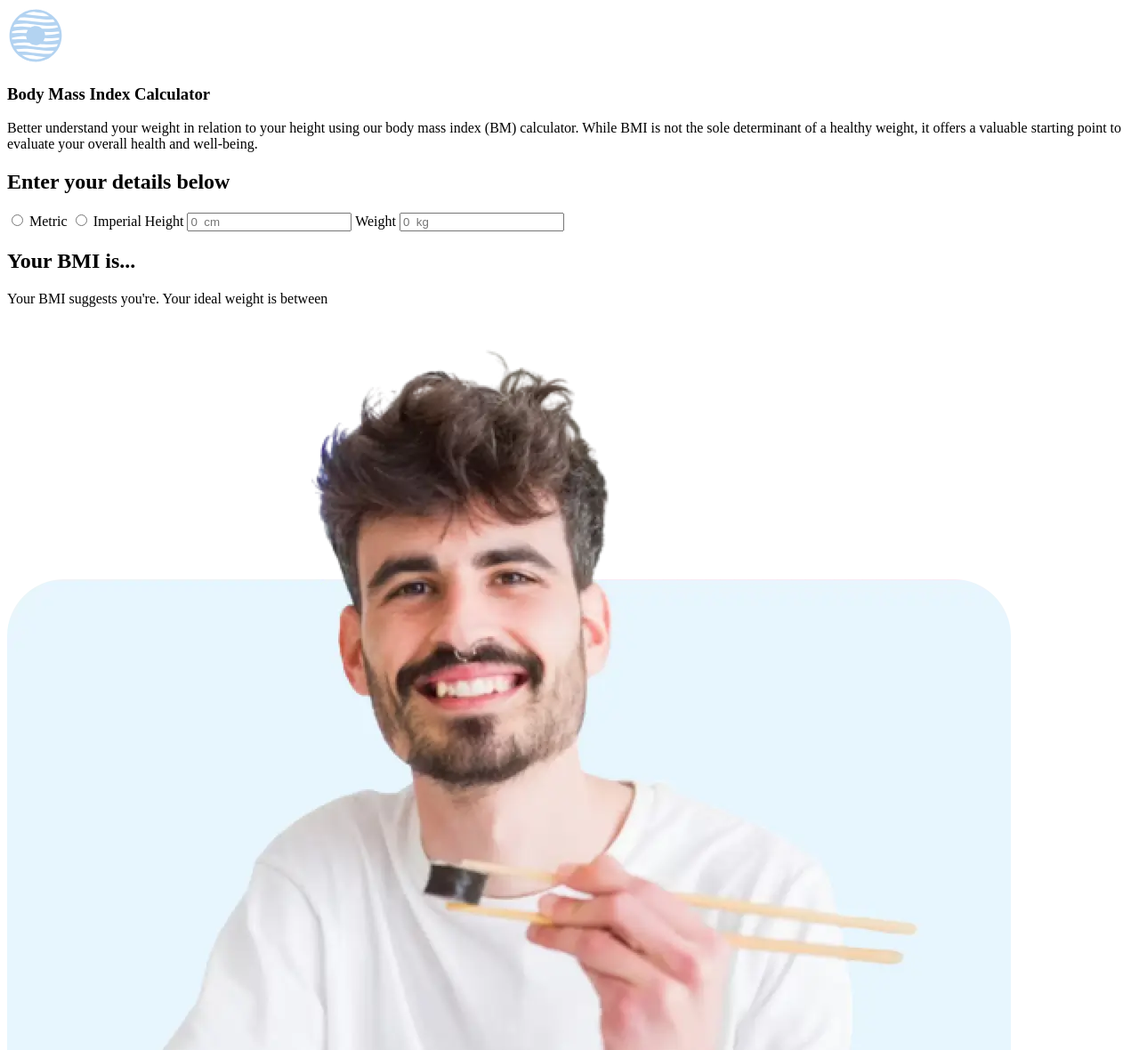
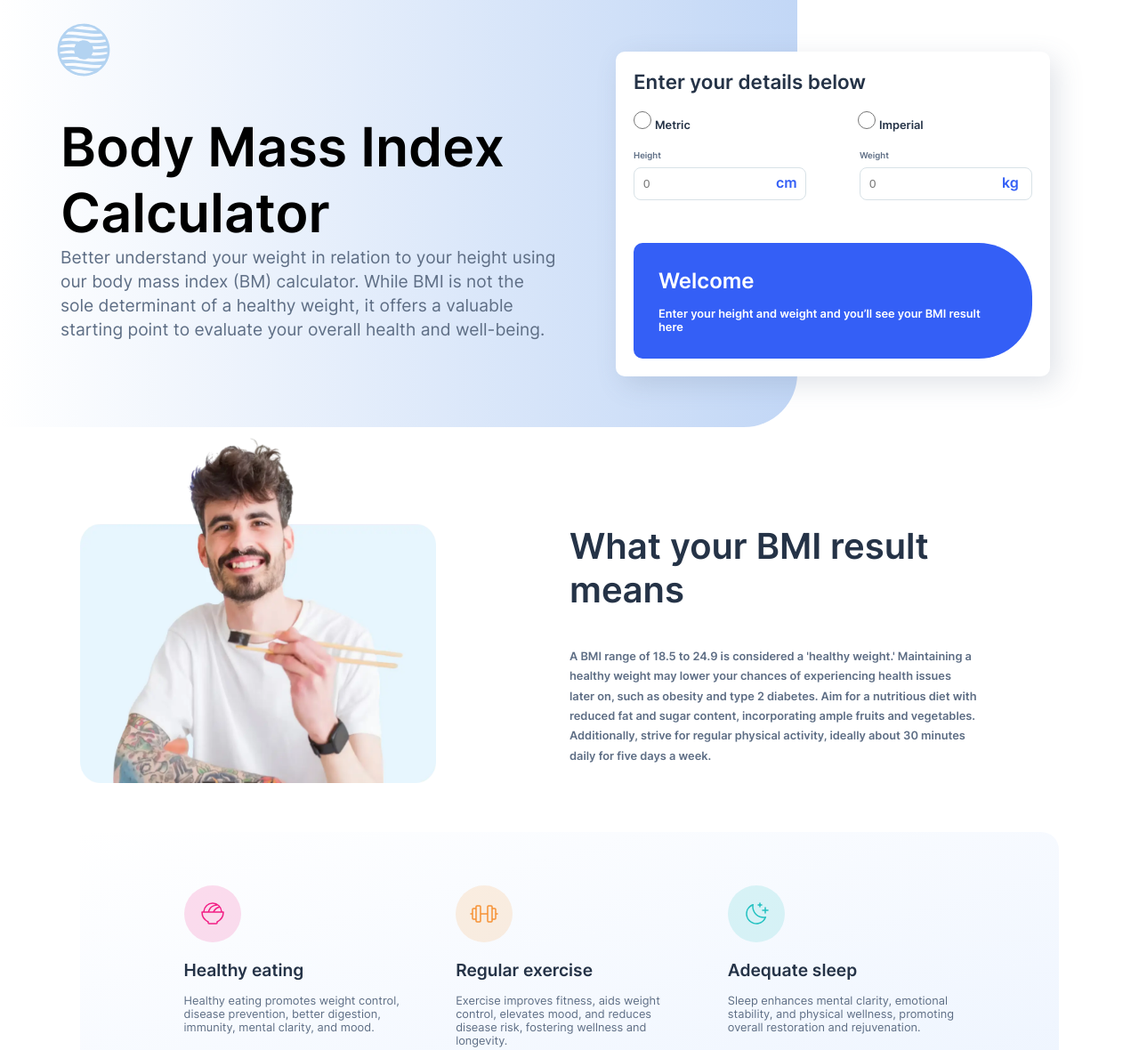
Before and after one commit to ivanilsonfelix/bmi-calculator, a plain HTML site: page starter-code/index.html in a window 1280 px wide. Shown: the top 1180 px of the page at 89% size. Drawn offline with Linux system fonts and the light colour scheme.

Commit message:
terminando main

```diff
--- a/starter-code/css/style.css
+++ b/starter-code/css/style.css
@@ -1,13 +1,226 @@
-*{
+/*  configurações de estilização */
+
+* {
     margin: 0;
     padding: 0;
     box-sizing: border-box;
 }
+
 @font-face {
-    font-family: inter-semibold;
+    font-family: Inter-SemiBold;
     src: url(../assets/fonts/static/Inter-SemiBold.ttf);
 }
+
 @font-face {
-    font-family: inter-regular;
+    font-family: Inter-Regular;
     src: url(../assets/fonts/static/Inter-Regular.ttf);
 }
+
+:root {
+    --blue: #345FF6;
+    --gunmetal: #253347;
+    --darkEletricBlue: #5E6E85;
+    --borders: #D8E2E7;
+    --pureWhite: #FFFFFF;
+}
+
+.container-grid {
+    max-width: 1100px;
+    margin: 0 auto;
+}
+
+/* inicio da estilização */
+.banner-flex__title {
+    font-family: Inter-Semibold;
+    font-size: 3.8rem;
+}
+
+.banner-flex__paragraf {
+    font-size: 1.2rem;
+    font-family: Inter-Regular;
+    color: var(--darkEletricBlue);
+    line-height: 1.4em;
+}
+
+.banner-flex {
+    background-image: linear-gradient(to left, rgb(194, 215, 246), rgba(214, 252, 254, 0%));
+    width: 56em;
+    height: 30em;
+    border-radius: 0 0 60px 0;
+    display: flex;
+    align-items: center;
+    justify-content: center;
+    flex-direction: column;
+}
+
+.banner-flex>img {
+    position: relative;
+    bottom: 40px;
+    right: 39.5%;
+}
+
+.banner-flex__style {
+    width: 35em;
+    height: 18em;
+    margin-right: 200px;
+}
+
+/* estilização do formulário */
+
+.form-position {
+    position: absolute;
+    right: 100px;
+    background-color: var(--pureWhite);
+    border-radius: 10px;
+    border-color: var(--borders);
+    box-shadow: 8px 9px 30px #5e6e852f;
+    padding: 20px;
+}
+
+form {
+    display: flex;
+    flex-direction: column;
+    font-family: Inter-SemiBold;
+    gap: 20px;
+}
+
+form>h1 {
+    font-size: 1.4rem;
+    color: var(--gunmetal);
+}
+
+label {
+    font-size: .8rem;
+    color: var(--gunmetal);
+}
+
+.form-position__radio {
+    display: grid;
+    grid-template-columns: 1fr 1fr;
+    gap: 56px;
+    /* justify-content: space-between */
+}
+
+.form-position__values {
+    display: grid;
+    grid-template-columns: 1fr 1fr;
+    gap: 60px;
+}
+
+.form-position__values-flex {
+    display: flex;
+    flex-direction: column;
+    gap: 8px;
+}
+
+.form-position__values-flex>p {
+    position: relative;
+    bottom: 38px;
+    left: 150px;
+    background-color: white;
+    width: 33px;
+    padding-left: 10px;
+    color: var(--blue);
+    font-family: Inter-SemiBold;
+}
+
+.form-position__values-flex>label {
+    color: #5E6E85;
+    font-size: .6rem;
+}
+
+.form-position__values-flex>input {
+    padding: 10px;
+    border-radius: 8px;
+    outline: none;
+    border: 1px solid var(--borders);
+}
+
+input[type="number"]::-webkit-inner-spin-button,
+input[type="number"]::-webkit-outer-spin-button {
+    -webkit-appearance: none;
+    margin: 0;
+}
+
+input[type="radio"] {
+    accent-color: var(--blue);
+    height: 20px;
+    width: 20px;
+}
+
+.form-position__infoStyle {
+    background-color: var(--blue);
+    width: 28em;
+    padding: 28px;
+    color: var(--pureWhite);
+    border-radius: 10px 60px 60px 10px;
+}
+
+.form-position__infoStyle>p {
+    font-size: .8rem;
+}
+
+/* estilizando main */
+
+.mean-bmi{
+    display: flex;
+    align-items: center;
+    gap: 150px;
+}
+
+.mean-bmi>img{
+    width: 25em;
+    height: 25em;
+}
+
+.mean-bmi__flex{
+    font-family: Inter-SemiBold;
+    width: 460px;
+    height: 300px;
+    display: flex;
+    flex-direction: column;
+    justify-content: center;
+    gap: 40px;
+}
+
+.mean-bmi__flex>h1{
+    font-size: 2.5rem;
+    color: var(--gunmetal);
+    margin-top: 90px;
+}
+
+.mean-bmi__flex>p{
+    font-size: .8rem;
+    color: var(--darkEletricBlue);
+    line-height: 1.4rem;
+}
+
+.cards-flex{
+    margin-top: 5%;
+    display: grid;
+    grid-template-columns: repeat(auto-fill, minmax(250px, 1fr ));
+    background-image: linear-gradient(to bottom right, rgba(214, 252, 254, 0%), rgba(214, 230, 254, 0.431));
+    padding: 60px 116.5px 60px 116.5px;
+    border-radius: 0 20px 20px 0;
+    gap: 50px;
+}
+
+.cards-flex__style img,h2{
+    margin-bottom: 15px;
+}
+
+.cards-flex__style h2{
+    font-family: Inter-SemiBold;
+    font-size: 1.2rem;
+    color: var(--gunmetal);
+}
+
+.cards-flex__style p {
+    font-family: Inter-Regular;
+    font-size: .8rem;
+    color: var(--darkEletricBlue);
+}
+.footer-cards_flex{
+    display: grid;
+    grid-template-columns: ;
+}
--- a/starter-code/index.html
+++ b/starter-code/index.html
@@ -1,89 +1,143 @@
 <!DOCTYPE html>
-<html lang="en">
+<html lang="pt-BR">
+
 <head>
   <meta charset="UTF-8">
   <meta name="viewport" content="width=device-width, initial-scale=1.0">
 
   <link rel="icon" type="image/png" sizes="32x32" href="./assets/images/favicon-32x32.png">
+  <link rel="stylesheet" href="./css/style.css">
 
+  <script src="./scripts/script.js"></script>
   <title>Frontend Mentor | Body Mass Index Calculator</title>
 </head>
+
 <body>
+  <header class="banner-flex">
+    <img src="./assets/images/logo.svg" alt="Logo do site">
 
-  <main>
-    <section class="container">
-      <div class="logo">
-        <img src="./assets/images/logo.svg" alt="Logo">
-      </div>
-      <nav class="titulo">
-        <h1>Body Mass Index Calculator</h1>
-        <p>Better understand your weight in relation to your height using our
+    <section class="banner-flex__style">
+      <h1 class="banner-flex__title">
+        Body Mass Index Calculator
+      </h1>
+
+      <p class="banner-flex__paragraf">
+        Better understand your weight in relation to your height using our
         body mass index (BM) calculator. While BMI is not the sole determinant
         of a healthy weight, it offers a valuable starting point to evaluate
-          your overall health and well-being.</p>
-      </nav>
-      <form class="formulario">
-        <h1> Enter your details below</h1>
-        <input type="radio" name="details">
-        <label for="details">Metric</label>
-        <input type="radio" name="details">
-        <label for="details">Imperial</label>
-        <label for="height">Height</label>
-        <input type="number" name="cm" id=""  placeholder="0  cm">
-        <label for="weight">Weight</label>
-        <input type="number" name="kg" id=""  placeholder="0  kg">
+        your overall health and well-being.
+      </p>
+    </section>
+
+    <section class="form-position">
+      <form action="">
+
+        <h1>
+          Enter your details below
+        </h1>
+
+        <div class="form-position__radio">
+          <div>
+            <input type="radio" name="select" id="" value="Metric">
+            <label for="metric"> Metric</label>
+          </div>
+          <div>
+            <input type="radio" name="select" id="" value="Imperial">
+            <label for="imperial">Imperial</label>
+          </div>
+        </div>
+
+        <div class="form-position__values">
+          <div class="form-position__values-flex">
+            <label for="">Height</label>
+            <input type="number" name="height" id="height" placeholder="0" step="0.01" min="0.1" max="10">
+            <p>
+              cm
+            </p>
+          </div>
+
+          <div class="form-position__values-flex">
+            <label for="">Weight</label>
+            <input type="number" name="Weight" id="Weight" placeholder="0" step="0.01" min="0.1" max="500">
+            <p>
+              kg
+            </p>
+          </div>
+        </div>
+
+        <div class="form-position__infoStyle">
+          <h2>Welcome</h2>
+          <p>Enter your height and weight and you’ll see your BMI result here</p>
+        </div>
       </form>
-      <div class="form">
-        <h1>Your BMI is...</h1>
-        <p>Your BMI suggests you're.
-          Your ideal weight is between </p>
+    </section>
+  </header>
+  <main>
 
-      </div>
-      <article class="main">
-          <img src="./assets/images/image-man-eating.webp" alt="">
+    <section class="container-grid">
+      <section class="mean-bmi">
+        <img src="./assets/images/image-man-eating.webp" alt="homem comendo um sushi gostoso">
 
+        <article class="mean-bmi__flex">
           <h1>What your BMI result means</h1>
+
           <p>A BMI range of 18.5 to 24.9 is considered a 'healthy weight.' Maintaining a
             healthy weight may lower your chances of experiencing health issues later on,
             such as obesity and type 2 diabetes. Aim for a nutritious diet with reduced
             fat and sugar content, incorporating ample fruits and vegetables. Additionally,
             strive for regular physical activity, ideally about 30 minutes daily for
             five days a week.</p>
+        </article>
+      </section>
 
+
+      <section class="cards-flex">
+
+        <article class="cards-flex__style">
+          <img src="./assets/images/icon-eating.svg" alt="">
+
+          <h2>Healthy eating</h2>
+
+          <p> Healthy eating promotes weight control, disease prevention, better digestion, immunity, mental clarity,
+            and mood.</p>
         </article>
-      <section class="container-item">
-        <div>
-          <img src="./assets/images/icon-eating.svg" alt="">
-          <h1>Healthy eating</h1>
-          <p>Healthy eating promotes weight control, disease prevention, better digestion,
-            immunity, mental clarity, and mood.</p>
-        </div>
-        <div>
+        <article class="cards-flex__style">
           <img src="./assets/images/icon-exercise.svg" alt="">
-          <h1>Regular exercise</h1>
-          <p>Exercise improves fitness, aids weight control, elevates mood, and reduces disease
-            risk, fostering wellness and longevity.</p>
-        </div>
-        <div>
+
+          <h2>Regular exercise</h2>
+
+          <p>Exercise improves fitness, aids weight control, elevates mood, and reduces disease risk, fostering wellness
+            and longevity.</p>
+        </article>
+        <article class="cards-flex__style">
           <img src="./assets/images/icon-sleep.svg" alt="">
-          <h1>Adequate sleep</h1>
-          <p>Sleep enhances mental clarity, emotional stability, and physical wellness, promoting
-            overall restoration and rejuvenation.</p>
-        </div>
+
+          <h2>Adequate sleep</h2>
+
+          <p> Sleep enhances mental clarity, emotional stability, and physical wellness, promoting overall restoration
+            and rejuvenation.</p>
+        </article>
+
       </section>
-      <section container-cards>
-        <nav>
-          <h1> Limitations of BMI</h1>
+    </section>
+
+  </main>
+  <footer class="footer-cards_flex">
+
+      <section class="footer-cards__flex">
+        <h1>Limitations of BMI</h1>
         <p>Although BMI is often a practical indicator of healthy weight, it is not suited for
           every person. Specific groups should carefully consider their BMI outcomes, and in
           certain cases, the measurement may not be beneficial to use.</p>
-          </nav>
-          <div>
+      </section>
+      <section>
+        <article class="footer-cards_flex_style1">
           <img src="./assets/images/icon-gender.svg" alt="">
           <h1>Gender</h1>
           <p>The development and body fat composition of girls and boys vary with age. Consequently,
             a child's age and gender are considered when evaluating their BMI.</p>
-          </div>
+        </article>
+        <article class="footer-cards_flex_style2">
           <div>
             <img src="./assets/images/icon-age.svg" alt="">
             <h1>Age</h1>
@@ -92,13 +146,15 @@
           </div>
           <div>
             <img src="./assets/images/icon-muscle.svg" alt="">
-            <h1>Muscle</h1>
+            <h1> Muscle</h1>
             <p>BMI may misclassify muscular individuals as overweight or obese, as it doesn't
               differentiate muscle from fat.</p>
           </div>
+        </article>
+        <article class="footer-cards_flex_style3">
           <div>
             <img src="./assets/images/icon-pregnancy.svg" alt="">
-            <h1> Pregnancy</h1>
+            <h1>Pregnancy</h1>
             <p>Expectant mothers experience weight gain due to their growing baby. Maintaining a
               healthy pre-pregnancy BMI is advisable to minimise health risks for both mother
               and child.</p>
@@ -110,55 +166,32 @@
               lower BMIs than others. To learn more, it is advised to discuss this with your
               GP or practice nurse.</p>
           </div>
-
-      </section>
+        </article>
       </section>
 
-  </main>
+  </footer>
 
 
-  Body Mass Index Calculator
 
-  Better understand your weight in relation to your height using our
-  body mass index (BM) calculator. While BMI is not the sole determinant
-  of a healthy weight, it offers a valuable starting point to evaluate
-  your overall health and well-being.
 
-  Enter your details below
 
-  Metric
-  Imperial
+  <!--
 
   Height
   Weight
 
-  Your BMI is...
+  Your BMI is... -->
 
   <!-- add score -->
 
-  Your BMI suggests you're <!-- add classification -->.
-  Your ideal weight is between <!-- add range -->.
+  <!-- Your BMI suggests you're add classification. -->
+  <!-- Your ideal weight is between add range. -->
 
-  What your BMI result means
+  <!--
 
-  A BMI range of 18.5 to 24.9 is considered a 'healthy weight.' Maintaining a
-  healthy weight may lower your chances of experiencing health issues later on,
-  such as obesity and type 2 diabetes. Aim for a nutritious diet with reduced
-  fat and sugar content, incorporating ample fruits and vegetables. Additionally,
-  strive for regular physical activity, ideally about 30 minutes daily for
-  five days a week.
 
-  Healthy eating
-  Healthy eating promotes weight control, disease prevention, better digestion,
-  immunity, mental clarity, and mood.
 
-  Regular exercise
-  Exercise improves fitness, aids weight control, elevates mood, and reduces disease
-  risk, fostering wellness and longevity.
 
-  Adequate sleep
-  Sleep enhances mental clarity, emotional stability, and physical wellness, promoting
-  overall restoration and rejuvenation.
 
   Limitations of BMI
 
@@ -186,7 +219,8 @@
   Race
   Certain health concerns may affect individuals of some Black and Asian origins at
   lower BMIs than others. To learn more, it is advised to discuss this with your
-  GP or practice nurse.
+  GP or practice nurse. -->
 
 </body>
+
 </html>
```
Lines whose indentation alone changed are shown as unchanged.
